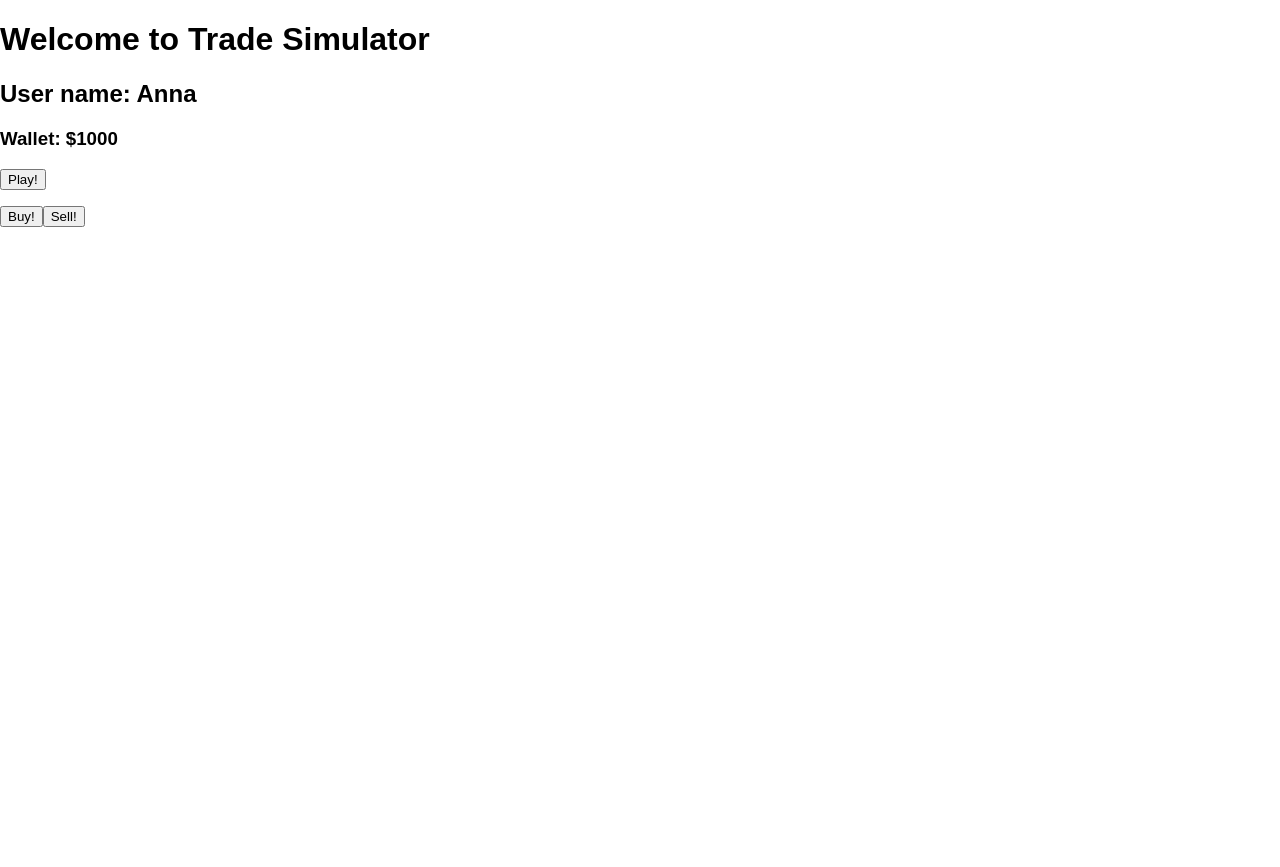
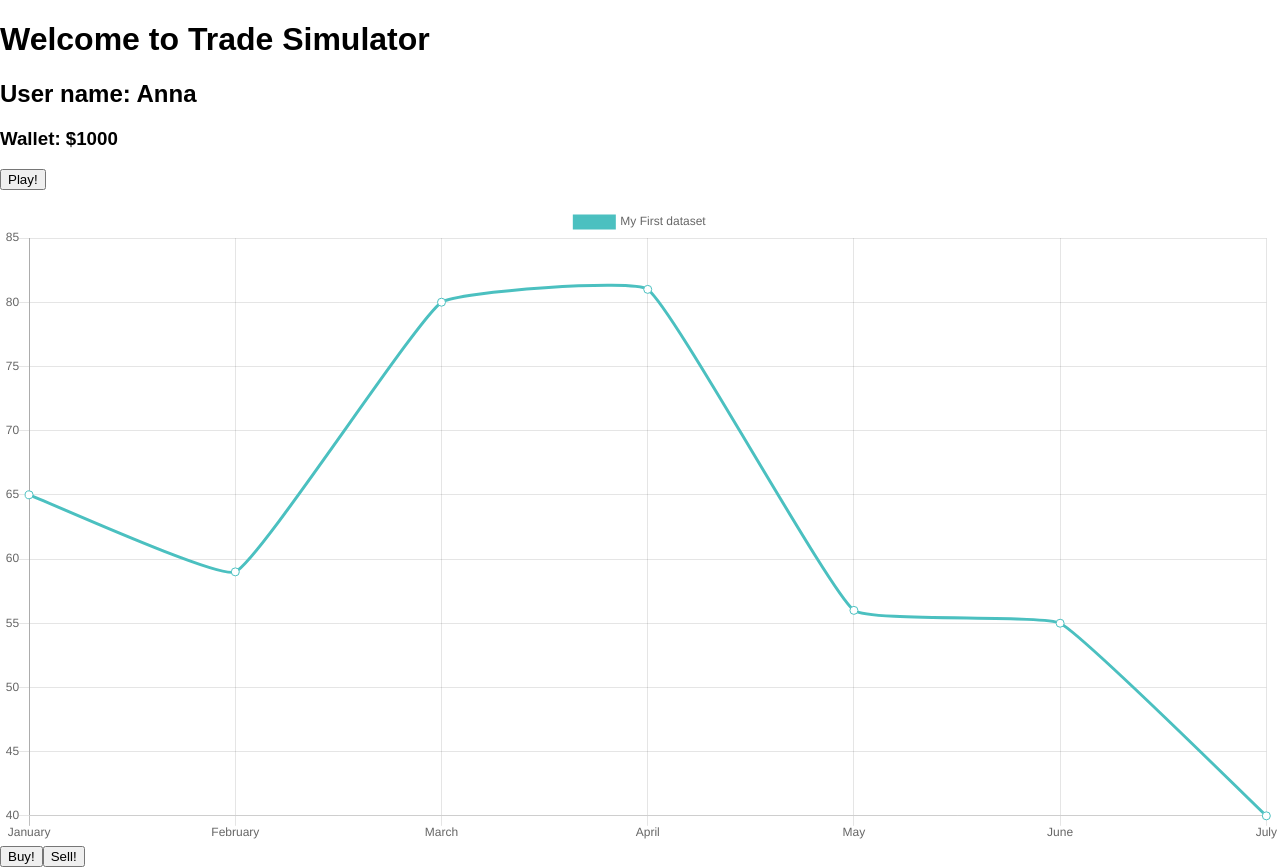
Before and after one commit to annaolsh/trader_frontend, a React (Create React App) app: page / in a window 1280 px wide. Before the commit the page ends 800 px from the top, so only its background shows below. Built offline with nearby package versions, Linux system fonts and the light colour scheme.

Commit message:
Integrated Chartjs. But chart renders test values for now

```diff
--- a/package.json
+++ b/package.json
@@ -3,7 +3,10 @@
   "version": "0.1.0",
   "private": true,
   "dependencies": {
+    "chart.js": "^2.6.0",
+    "highcharts": "^5.0.12",
     "react": "^15.5.4",
+    "react-chartjs-2": "^2.1.0",
     "react-dom": "^15.5.4"
   },
   "devDependencies": {
--- a/public/index.html
+++ b/public/index.html
@@ -22,10 +22,9 @@
     <title>React App</title>
   </head>
   <body>
-    <noscript>
-      You need to enable JavaScript to run this app.
-    </noscript>
+
     <div id="root"></div>
+
     <!--
       This HTML file is a template.
       If you open it directly in the browser, you will see an empty page.
--- a/src/App.js
+++ b/src/App.js
@@ -1,4 +1,5 @@
 import React, { Component } from 'react';
+
 //import logo from './logo.svg';
 import './App.css';
 import TradeSimulatorContainer from './containers/TradeSimulatorContainer.js';
@@ -7,7 +8,6 @@ class App extends Component {
   render() {
     return (
         <TradeSimulatorContainer />
-
     );
   }
 }
--- /dev/null
+++ b/src/components/Chart.js
@@ -0,0 +1,13 @@
+import React, { Component } from 'react';
+import {Line} from 'react-chartjs-2';
+
+export default class Chart extends Component {
+
+  render() {
+    return (
+      <div>
+        <Line data={this.props.data}/>
+      </div>
+    )
+  }
+}
--- a/src/components/TradeGame.js
+++ b/src/components/TradeGame.js
@@ -1,4 +1,5 @@
 import React from 'react'
+import Chart from '../components/Chart.js';
 
 export default (props) => {
   return(
@@ -9,6 +10,7 @@ export default (props) => {
         return `${value} `
         }) }
       </p>
+      <Chart values={props.values} data={props.data}/>
       <button onClick={props.buy}>Buy!</button>
       <button onClick={props.sell}>Sell!</button>
     </div>
--- a/src/containers/TradeSimulatorContainer.js
+++ b/src/containers/TradeSimulatorContainer.js
@@ -1,6 +1,7 @@
 import React, { Component } from 'react';
 import User from '../components/User.js';
 import TradeGame from '../components/TradeGame.js';
+
 
 export default class TradeSimulatorContainer extends Component {
   constructor(){
@@ -10,18 +11,60 @@ export default class TradeSimulatorContainer extends Component {
         name: 'Anna',
         wallet: 1000
       },
-      values: []
+      values: [],
+      data: {
+        labels: ['January', 'February', 'March', 'April', 'May', 'June', 'July'],
+        datasets: [
+          {
+            label: 'My First dataset',
+            fill: false,
+            lineTension: 0.1,
+            backgroundColor: 'rgba(75,192,192,0.4)',
+            borderColor: 'rgba(75,192,192,1)',
+            borderCapStyle: 'butt',
+            borderDash: [],
+            borderDashOffset: 0.0,
+            borderJoinStyle: 'miter',
+            pointBorderColor: 'rgba(75,192,192,1)',
+            pointBackgroundColor: '#fff',
+            pointBorderWidth: 1,
+            pointHoverRadius: 5,
+            pointHoverBackgroundColor: 'rgba(75,192,192,1)',
+            pointHoverBorderColor: 'rgba(220,220,220,1)',
+            pointHoverBorderWidth: 2,
+            pointRadius: 4,
+            pointHitRadius: 10,
+            data: [65, 59, 80, 81, 56, 55, 40]
+          }
+        ]
+      }
     }
   }
+
+  // function dataGenerator(data,color) {
+  //   const dataset = {
+  //     labels: color.split(','),
+  //     datasets: [
+  //       {
+  //         backgroundColor: color.split(','),
+  //         data: data.split(',').map(i => parseFloat(i))
+  //       }
+  //     ]
+  //   }
+  //   console.log(dataset);
+  //   return dataset
+  // }
+
+
 
   //generates random values (currency trader Simulator)
   generator(){
     var array = [Math.floor(Math.random() * 100 + 24)]  //generates first random value of the array
     var timer
     var timeEnd = 0
-    var interval = 3000 //3 seconds
+    var interval = 2000 //3 seconds
     timer = setInterval(() => {
-      timeEnd += 3
+      timeEnd += 2
       if(timeEnd < 60){
         this.random(array)
       } else {
@@ -75,7 +118,8 @@ export default class TradeSimulatorContainer extends Component {
       <div>
         <h1>Welcome to Trade Simulator</h1>
         <User user={this.state.user}/>
-        <TradeGame generator={this.generator.bind(this)} values={this.state.values} buy={this.handleBuy.bind(this)} sell={this.handleSell.bind(this)}/>
+
+        <TradeGame generator={this.generator.bind(this)} values={this.state.values} buy={this.handleBuy.bind(this)} sell={this.handleSell.bind(this)} data={this.state.data}/>
       </div>
     )
   }
```
